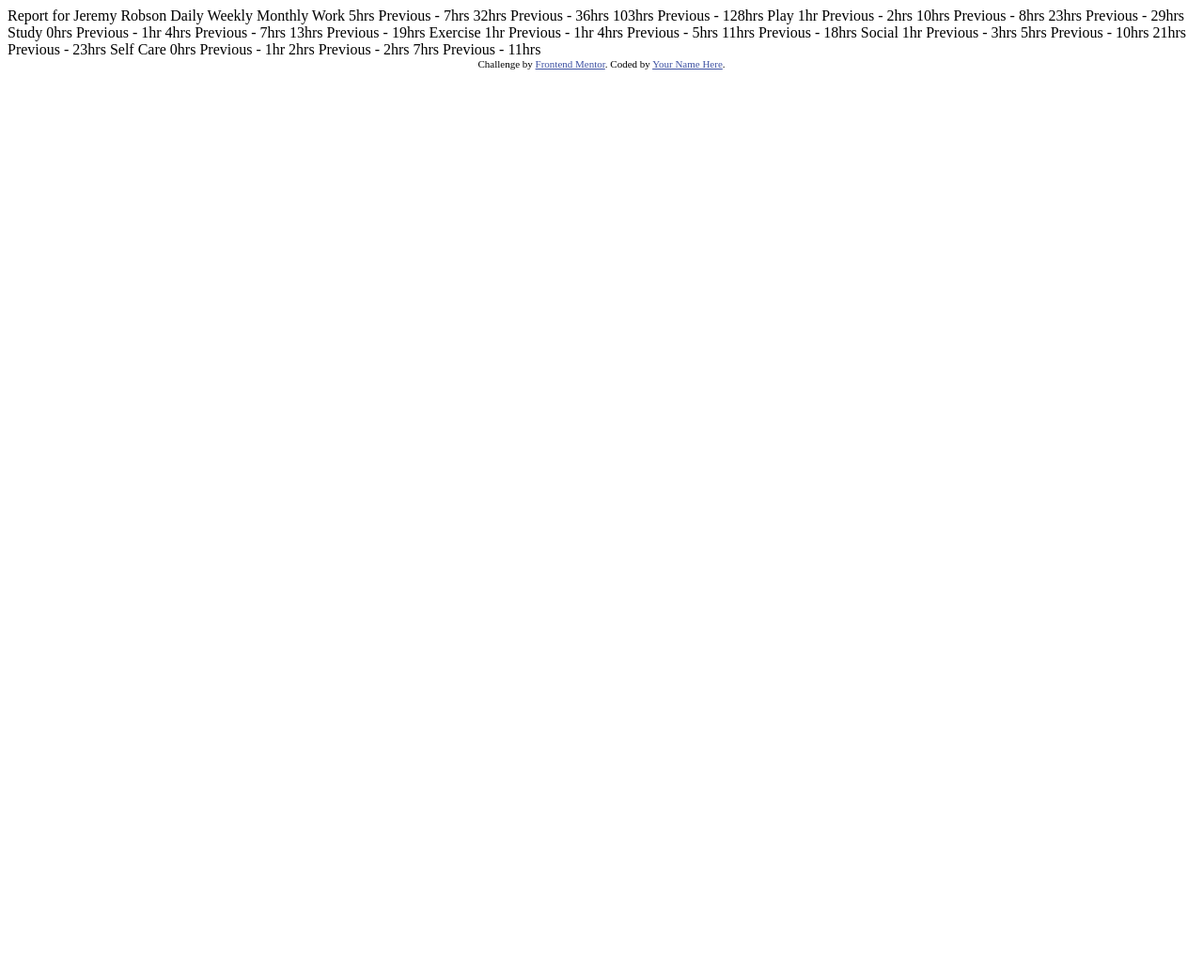
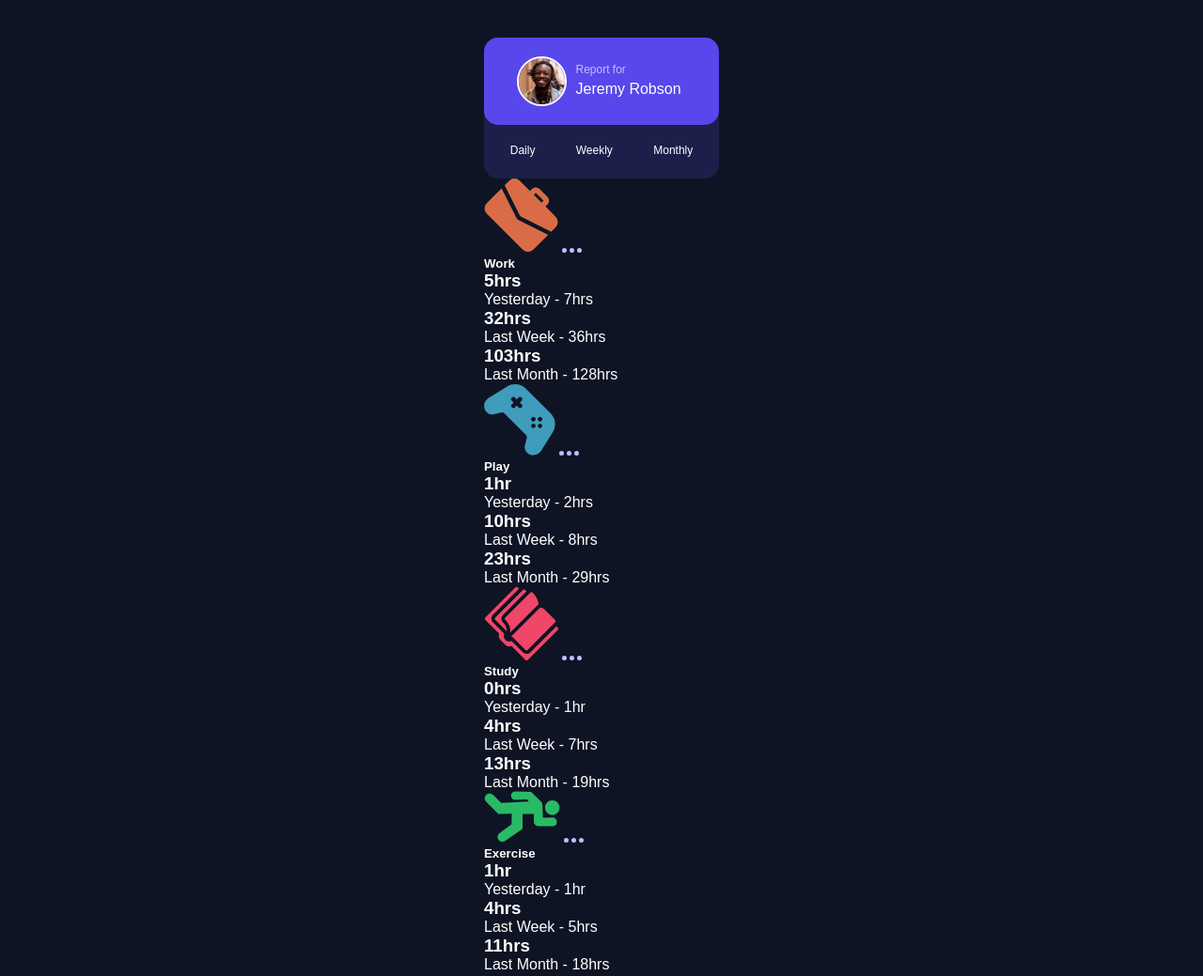
Before and after one commit to paumnc/project4_timetracking, a plain HTML site: page index.html in a window 1280 px wide. Shown: the top 1039 px of the page at 94% size. Before the commit the page ends 800 px from the top, so only its background shows below. Drawn offline with Linux system fonts and the light colour scheme.

Commit message:
navigation changes

```diff
--- a/index.html
+++ b/index.html
@@ -7,6 +7,7 @@
   <link rel="icon" type="image/png" sizes="32x32" href="./images/favicon-32x32.png">
 
   <title>Frontend Mentor | Time tracking dashboard</title>
+  <link rel="stylesheet" type="text/css" href="style.css" media="screen" />
 
   <!-- Feel free to remove these styles or customise in your own stylesheet 👍 -->
   <style>
@@ -16,65 +17,111 @@
 </head>
 <body>
 
-  Report for
-  Jeremy Robson
+  <div class="container">
+    <div class="navigation">
+      <div class="navA">
+          <img class="jeremy" src="./images/image-jeremy.png" alt="Jeremy's picture">
+        <div class="navtext">
+          <p class="navbody">Report for</p>
+         <h1> Jeremy Robson</h1>
+        </div>
+      </div>
+        <ul>
+          <li class="dailybtn">Daily</li>
+          <li class="weeklybtn">Weekly</li>
+          <li class="monthlybtn">Monthly</li>
+        </ul>
 
-  Daily
-  Weekly
-  Monthly
+    </div>
 
-  Work
-  5hrs <!-- daily -->
-  Previous - 7hrs <!-- daily -->
-  32hrs <!-- weekly -->
-  Previous - 36hrs <!-- weekly -->
-  103hrs <!-- monthly -->
-  Previous - 128hrs <!-- monthly -->
+   <div class="table">
+     <div class="content" id="work">
+       <img src="./images/icon-work.svg" alt="">
+       <img class="ellipsis" src="./images/icon-ellipsis.svg" alt="">
+       <div class="contenttext">
+         <h5>Work</h5>
+         <h3 class="daily">5hrs <!-- daily --></h3>
+            <p class="yesterday">Yesterday - 7hrs <!-- daily --></p>
+        <h3 class="weekly">32hrs <!-- weekly --> </h3>
+            <p class="lastweek">Last Week - 36hrs <!-- weekly --></p>
+         <h3 class="monthly">103hrs <!-- monthly --></h3>
+         <p class="lastmonth">Last Month - 128hrs <!-- monthly --> </p>
+       </div>
+     </div>
+    <div class="content" id="play">
+      <img src="./images/icon-play.svg" alt="">
+      <img class="ellipsis" src="./images/icon-ellipsis.svg" alt="">
+      <div class="contenttext">
+        <h5>Play</h5>
+        <h3 class="daily">1hr <!-- daily --></h3>
+          <p class="yesterday">Yesterday - 2hrs <!-- daily --></p>
+        <h3 class="weekly">10hrs <!-- weekly --></h3>
+          <p class="lastweek">Last Week - 8hrs <!-- weekly --></p>
+        <h3 class="monthly">23hrs <!-- monthly --></h3>
+          <p class="lastmonth">Last Month - 29hrs <!-- monthly --></p>
+      </div>
+     </div>
+    <div class="content" id="study">
+      <img src="./images/icon-study.svg" alt="">
+      <img class="ellipsis" src="./images/icon-ellipsis.svg" alt="">
+      <div class="contenttext">
+        <h5>Study</h5>
+           <h3 class="daily">0hrs <!-- daily --></h3>
+          <p class="yesterday">Yesterday - 1hr <!-- daiLast Monthly --></p>
+        <h3 class="weekly">4hrs <!-- weekly --></h3>
+          <p class="lastweek">Last Week - 7hrs <!-- weekly --></p>
+        <h3 class="monthly">13hrs <!-- monthly --></h3>
+          <p class="lastmonth">Last Month - 19hrs <!-- monthly --></p>
+      </div>
+    </div>
+    <div class="content" id="exercise">
+      <img src="./images/icon-exercise.svg" alt="">
+      <img class="ellipsis" src="./images/icon-ellipsis.svg" alt="">
+      <div class="contenttext">
+        <h5>Exercise</h5>
+     <h3 class="daily">1hr <!-- daily --></h3>
+          <p class="yesterday">Yesterday - 1hr <!-- daily --></p>
+        <h3 class="weekly">4hrs <!-- weekly --></h3>
+          <p class="lastweek">Last Week - 5hrs <!-- weekly --></p>
+        <h3 class="monthly">11hrs <!-- monthly --></h3>
+          <p class="lastmonth">Last Month - 18hrs <!-- monthly --></p>
+      </div>
+    </div>
+    <div class="content" id="social">
+      <img src="./images/icon-social.svg" alt="">
+      <img class="ellipsis" src="./images/icon-ellipsis.svg" alt="">
+      <div class="contenttext">
+        <h5>Social</h5>
+         <h3 class="daily">1hr <!-- daily --></h3>
+          <p class="yesterday">Yesterday - 3hrs <!-- daily --></p>
+        <h3 class="weekly">5hrs <!-- weekly --></h3>
+          <p class="lastweek">Last Week - 10hrs <!-- weekly --></p>
+        <h3 class="monthly">21hrs <!-- monthly --></h3>
+          <p class="lastmonth">Last Month - 23hrs <!-- monthly --></p>
+      </div>
+    </div>
+    <div class="content" id="selfcare">
+      <img src="./images/icon-self-care.svg" alt="">
+      <img class="ellipsis" src="./images/icon-ellipsis.svg" alt="">
+      <div class="contenttext">
+        <h5>Self Care</h5>
+     <h3 class="daily">0hrs <!-- daily --></h3>
+          <p class="yesterday">Yesterday - 1hr <!-- daily --></p>
+        <h3 class="weekly">2hrs <!-- weekly --></h3>
+          <p class="lastweek">Last Week - 2hrs <!-- weekly --></p>
+        <h3 class="monthly">7hrs <!-- monthly --></h3>
+          <p class="lastmonth">Last Month - 11hrs <!-- monthly --></p>
+      </div>
+    </div>
 
-  Play
-  1hr <!-- daily -->
-  Previous - 2hrs <!-- daily -->
-  10hrs <!-- weekly -->
-  Previous - 8hrs <!-- weekly -->
-  23hrs <!-- monthly -->
-  Previous - 29hrs <!-- monthly -->
+   </div>
 
-  Study
-  0hrs <!-- daily -->
-  Previous - 1hr <!-- daily -->
-  4hrs <!-- weekly -->
-  Previous - 7hrs <!-- weekly -->
-  13hrs <!-- monthly -->
-  Previous - 19hrs <!-- monthly -->
+  </div>
 
-  Exercise
-  1hr <!-- daily -->
-  Previous - 1hr <!-- daily -->
-  4hrs <!-- weekly -->
-  Previous - 5hrs <!-- weekly -->
-  11hrs <!-- monthly -->
-  Previous - 18hrs <!-- monthly -->
-
-  Social
-  1hr <!-- daily -->
-  Previous - 3hrs <!-- daily -->
-  5hrs <!-- weekly -->
-  Previous - 10hrs <!-- weekly -->
-  21hrs <!-- monthly -->
-  Previous - 23hrs <!-- monthly -->
-
-  Self Care
-  0hrs <!-- daily -->
-  Previous - 1hr <!-- daily -->
-  2hrs <!-- weekly -->
-  Previous - 2hrs <!-- weekly -->
-  7hrs <!-- monthly -->
-  Previous - 11hrs <!-- monthly -->
-
-
-  <div class="attribution">
+  <footer class="attribution">
     Challenge by <a href="https://www.frontendmentor.io?ref=challenge" target="_blank">Frontend Mentor</a>.
-    Coded by <a href="#">Your Name Here</a>.
-  </div>
+    Coded by <a href="#">paumnc</a>.
+  </footer>
+  <script src="script.js"></script>
 </body>
 </html>
--- /dev/null
+++ b/style.css
@@ -0,0 +1,87 @@
+:root {
+--light-red-work: hsl(15, 100%, 70%);
+--soft-blue-play: hsl(195, 74%, 62%);
+--light-red-study: hsl(348, 100%, 68%);
+--lime-green-exercise: hsl(145, 58%, 55%);
+--violet-social: hsl(264, 64%, 52%);
+--soft-orange-selfcare: hsl(43, 84%, 65%);
+--very-dark-blue: hsl(226, 43%, 10%);
+--dark-blue: hsl(235, 46%, 20%);
+--desaturated-blue: hsl(235, 45%, 61%);
+--pale-blue: hsl(236, 100%, 87%);
+--blue: hsl(246, 80%, 60%);
+}
+@import url('https://fonts.googleapis.com/css2?family=Rubik:wght@300;400;500&display=swap');
+* {
+    margin: 0;
+    padding: 0;
+    box-sizing: border-box;
+}
+
+body {
+background: var(--very-dark-blue);
+color:#fff;
+font-family: 'Rubik', sans-serif;
+font-weight: 300;
+
+}
+.container {
+    width: 100%;
+    max-width: 250px;
+    margin: 0 auto;
+    margin-top: 40px;
+}
+.jeremy {
+    width: 25%;
+    height: 25%;
+    border-radius: 50%;
+    border: 2px solid #fff;
+    vertical-align: middle;
+    margin-left: 15px;
+}
+.navigation {
+    background: var(--dark-blue);
+    text-align: center;
+    border-radius: 15px;
+    height: 150px;
+}
+.navA {
+    background-color: var(--blue);
+    border-radius: 15px;
+    display: flex;
+    padding: 20px;
+
+}
+.navtext {
+    text-align: left;
+    color: var(--pale-blue);
+    margin: 5px 0 0 10px;
+    line-height: 1.5;
+
+}
+h1 {
+    font-size: 16px;
+    font-family: 'Rubik', sans-serif;
+    font-weight: 300;
+    color: #fff;
+}
+.navbody {
+    font-size: 12px;
+}
+
+ul {
+   list-style-type: none;
+   margin-top: 20px;
+   font-size: 12px;
+   margin-left: -40px;
+}
+li {
+    display: inline-block;
+    margin-left: 40px;
+}
+
+
+
+.attribution {
+    font-size: 14px;
+}
```
Also changed, not shown: script.js (added), 1 other file.
